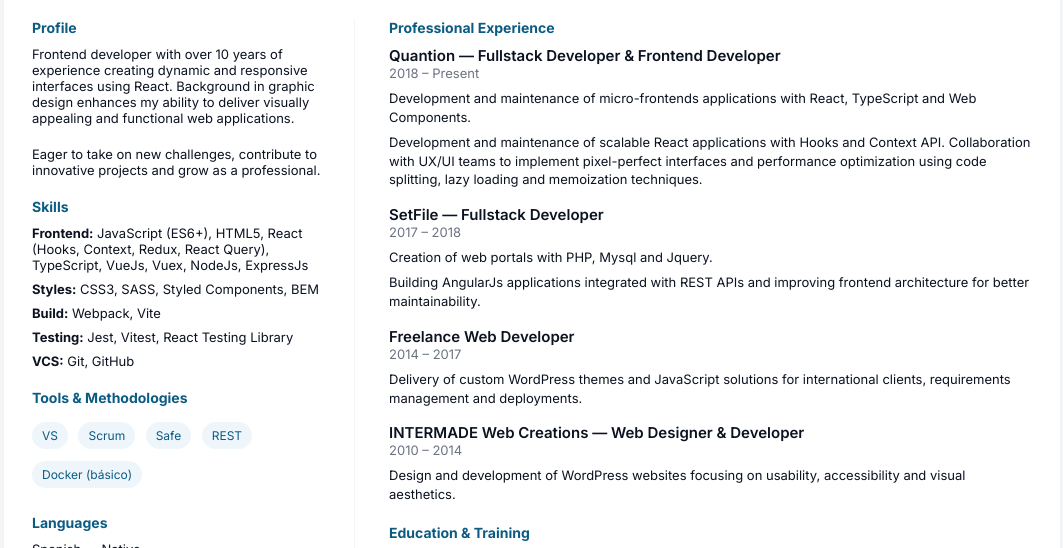
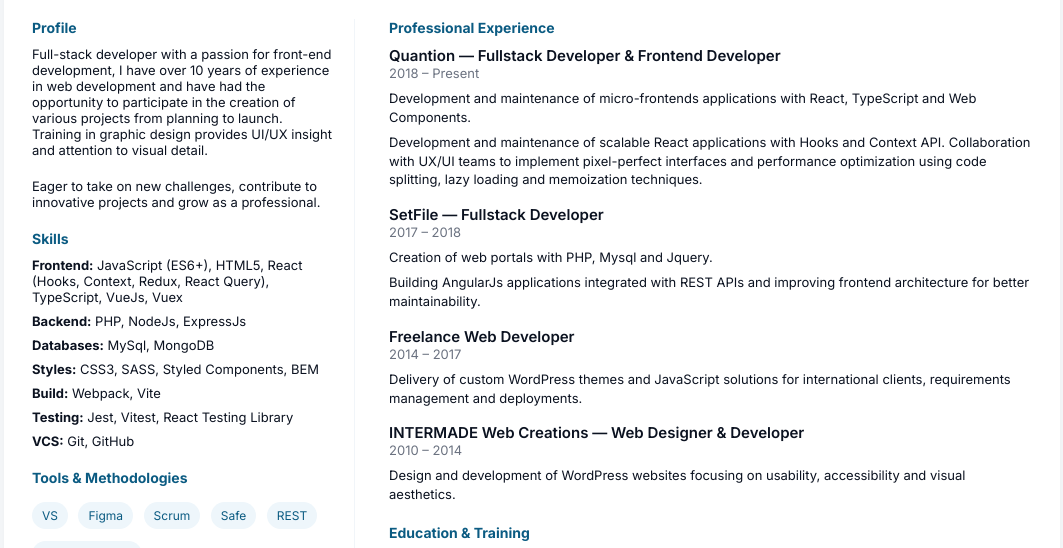
Before and after one commit to VictorNavarroR/cv, a plain HTML site: page index.html in a window 1280 px wide. Shown: the part 217-765 px from the top of the page, without its empty margins (108-1171 px from the left). Drawn offline with Linux system fonts and the light colour scheme.

Commit message:
feat: improve profile description

```diff
--- a/index.html
+++ b/index.html
@@ -5,7 +5,6 @@
   <meta name="viewport" content="width=device-width,initial-scale=1" />
   <title>Victor José Navarro Rodríguez — CV</title>
 
-  <!-- Fuente moderna -->
   <link href="https://fonts.googleapis.com/css2?family=Inter:wght@300;400;600;700;800&display=swap" rel="stylesheet">
 
   <style>
@@ -123,7 +122,6 @@
     }
     .contacts div{ margin-bottom:6px; }
 
-    /* Theme Toggle Switch */
     .theme-toggle {
       display: flex;
       align-items: center;
@@ -191,7 +189,6 @@
       transition: color 0.3s ease;
     }
 
-    /* Language Selector */
     .language-selector {
       position: relative;
       margin-bottom: 10px;
@@ -295,7 +292,6 @@
       transition: all 0.3s ease;
     }
 
-    /* Experience */
     .job {
       margin-bottom:16px;
     }
@@ -329,7 +325,6 @@
       transition: color 0.3s ease;
     }
 
-    /* Education */
     .edu-item{
       margin-bottom:12px;
     }
@@ -355,7 +350,6 @@
       transition: all 0.3s ease;
     }
 
-    /* Print rules */
     @media print{
       body{ background:white; }
       .container{ box-shadow:none; border-radius:0; margin:0; padding:18px; }
@@ -365,7 +359,6 @@
       .theme-toggle, .language-selector { display:none; }
     }
 
-    /* Responsive */
     @media (max-width:900px){
       .container{ padding:18px; }
       main{ flex-direction:column; }
@@ -373,7 +366,6 @@
       .contacts{ text-align:left; margin-top:12px; }
     }
 
-    /* Print button */
     .print-btn{
       background: transparent;
       border:1px solid var(--border);
@@ -389,7 +381,6 @@
       border-color:var(--accent);
     }
 
-    /* Profile paragraph styles */
     .profile-text {
       color:var(--text) !important;
       font-size:13px;
@@ -397,7 +388,6 @@
       transition: color 0.3s ease;
     }
 
-    /* Smooth transitions for all interactive elements */
     * {
       transition: background-color 0.3s ease, border-color 0.3s ease, box-shadow 0.3s ease;
     }
@@ -441,12 +431,11 @@
     </header>
 
     <main>
-      <!-- Left column -->
       <aside class="col-left" aria-label="Información lateral">
         <section>
           <div class="section-title"><h3 id="profile-title">Perfil</h3></div>
           <p class="profile-text" id="profile-text-1">
-            Desarrollador frontend con más de 10 años de experiencia en interfaces dinámicas y responsivas usando React. Formación en diseño gráfico que aporta visión UI/UX y cuidado del detalle visual.
+            Desarrollador fullstack con mucho amor por el frontend, acumulo más de 10 años de experiencia en el desarrollo web y he tenido la oportunidad de participar en la creación de diversos proyectos desde su planificación hasta su puesta en marcha. Formación en diseño gráfico que aporta visión UI/UX y cuidado del detalle visual.
           </p><br>
           <p class="profile-text" id="profile-text-2">Con ganas de acepar nuevos desafios, aportar valor a proyectos innovadores y crecer como profesional.</p>
         </section>
@@ -454,7 +443,9 @@
         <section>
           <div class="section-title"><h3 id="skills-title">Competencias</h3></div>
           <ul class="skill-list">
-            <li><strong id="frontend-label">Frontend:</strong> JavaScript (ES6+), HTML5, React (Hooks, Context, Redux, React Query), TypeScript, VueJs, Vuex, NodeJs, ExpressJs</li>
+            <li><strong id="frontend-label">Frontend:</strong> JavaScript (ES6+), HTML5, React (Hooks, Context, Redux, React Query), TypeScript, VueJs, Vuex</li>
+            <li><strong id="backend-label">Backend:</strong> PHP, NodeJs, ExpressJs</li>
+            <li><strong id="db-label">Databases:</strong> MySql, MongoDB</li>
             <li><strong id="styles-label">Estilos:</strong> CSS3, SASS, Styled Components, BEM</li>
             <li><strong id="build-label">Build:</strong> Webpack, Vite</li>
             <li><strong id="testing-label">Testing:</strong> Jest, Vitest, React Testing Library</li>
@@ -466,6 +457,7 @@
           <div class="section-title"><h3 id="tools-title">Herramientas & Metodologías</h3></div>
           <div>
             <span class="pill">VS</span>
+            <span class="pill">Figma</span>
             <span class="pill">Scrum</span>
             <span class="pill">Safe</span>
             <span class="pill">REST</span>
@@ -483,7 +475,6 @@
         </section>
       </aside>
 
-      <!-- Right column -->
       <section class="col-right" aria-label="Experiencia y educación">
         <section>
           <div class="section-title"><h3 id="experience-title">Experiencia Profesional</h3></div>
@@ -547,20 +538,16 @@
   </div>
 
   <script>
-    // Theme toggle functionality
     const themeToggle = document.getElementById('theme-toggle');
     const body = document.body;
 
-    // Check for saved theme preference or default to 'light'
     const currentTheme = localStorage.getItem('theme') || 'light';
 
-    // Apply the saved theme
     if (currentTheme === 'dark') {
       body.setAttribute('data-theme', 'dark');
       themeToggle.checked = true;
     }
 
-    // Toggle theme function
     function toggleTheme() {
       const isDark = body.getAttribute('data-theme') === 'dark';
 
@@ -573,10 +560,8 @@
       }
     }
 
-    // Add event listener to toggle
     themeToggle.addEventListener('change', toggleTheme);
 
-    // Optional: Respect system preference on first visit
     if (!localStorage.getItem('theme')) {
       const prefersDark = window.matchMedia('(prefers-color-scheme: dark)').matches;
       if (prefersDark) {
@@ -586,7 +571,6 @@
       }
     }
 
-    // Listen for system theme changes
     window.matchMedia('(prefers-color-scheme: dark)').addEventListener('change', e => {
       if (!localStorage.getItem('theme')) {
         if (e.matches) {
@@ -599,12 +583,11 @@
       }
     });
 
-    // Language translations
     const translations = {
       es: {
         subtitle: "Frontend Developer • Fullstack Developer • React Specialist — +10 años experiencia",
         profileTitle: "Perfil",
-        profileText1: "Desarrollador frontend con más de 10 años de experiencia en interfaces dinámicas y responsivas usando React. Formación en diseño gráfico que aporta visión UI/UX y cuidado del detalle visual.",
+        profileText1: " Desarrollador fullstack con mucho amor por el frontend, acumulo más de 10 años de experiencia en el desarrollo web y he tenido la oportunidad de participar en la creación de diversos proyectos desde su planificación hasta su puesta en marcha. Formación en diseño gráfico que aporta visión UI/UX y cuidado del detalle visual.",
         profileText2: "Con ganas de acepar nuevos desafios, aportar valor a proyectos innovadores y crecer como profesional.",
         skillsTitle: "Competencias",
         frontendLabel: "Frontend:",
@@ -648,7 +631,7 @@
       en: {
         subtitle: "Frontend Developer • Fullstack Developer • React Specialist — +10 years experience",
         profileTitle: "Profile",
-        profileText1: "Frontend developer with over 10 years of experience creating dynamic and responsive interfaces using React. Background in graphic design enhances my ability to deliver visually appealing and functional web applications.",
+        profileText1: " Full-stack developer with a passion for front-end development, I have over 10 years of experience in web development and have had the opportunity to participate in the creation of various projects from planning to launch. Training in graphic design provides UI/UX insight and attention to visual detail.",
         profileText2: "Eager to take on new challenges, contribute to innovative projects and grow as a professional.",
         skillsTitle: "Skills",
         frontendLabel: "Frontend:",
@@ -691,29 +674,22 @@
       }
     };
 
-    // Language selector functionality
     const languageSelect = document.getElementById('language-select');
 
-    // Check for saved language preference or default to browser language
     const userLang = navigator.language.split('-')[0];
     const savedLang = localStorage.getItem('lang') || (['es', 'en'].includes(userLang) ? userLang : 'es')
 
-    // Set initial language
     languageSelect.value = savedLang;
     updateLanguage(savedLang);
-
-    // Add event listener for language change
     languageSelect.addEventListener('change', (e) => {
       const lang = e.target.value;
       localStorage.setItem('lang', lang);
       updateLanguage(lang);
     });
 
-    // Function to update all text elements with translations
     function updateLanguage(lang) {
       const t = translations[lang];
 
-      // Update all elements with translations
       document.getElementById('subtitle').textContent = t.subtitle;
       document.getElementById('profile-title').textContent = t.profileTitle;
       document.getElementById('profile-text-1').textContent = t.profileText1;
@@ -757,7 +733,6 @@
       document.getElementById('print-btn').textContent = t.printBtn;
       document.getElementById('theme-label').textContent = t.themeLabel;
 
-      // Update HTML lang attribute
       document.documentElement.lang = lang;
     }
   </script>
```
